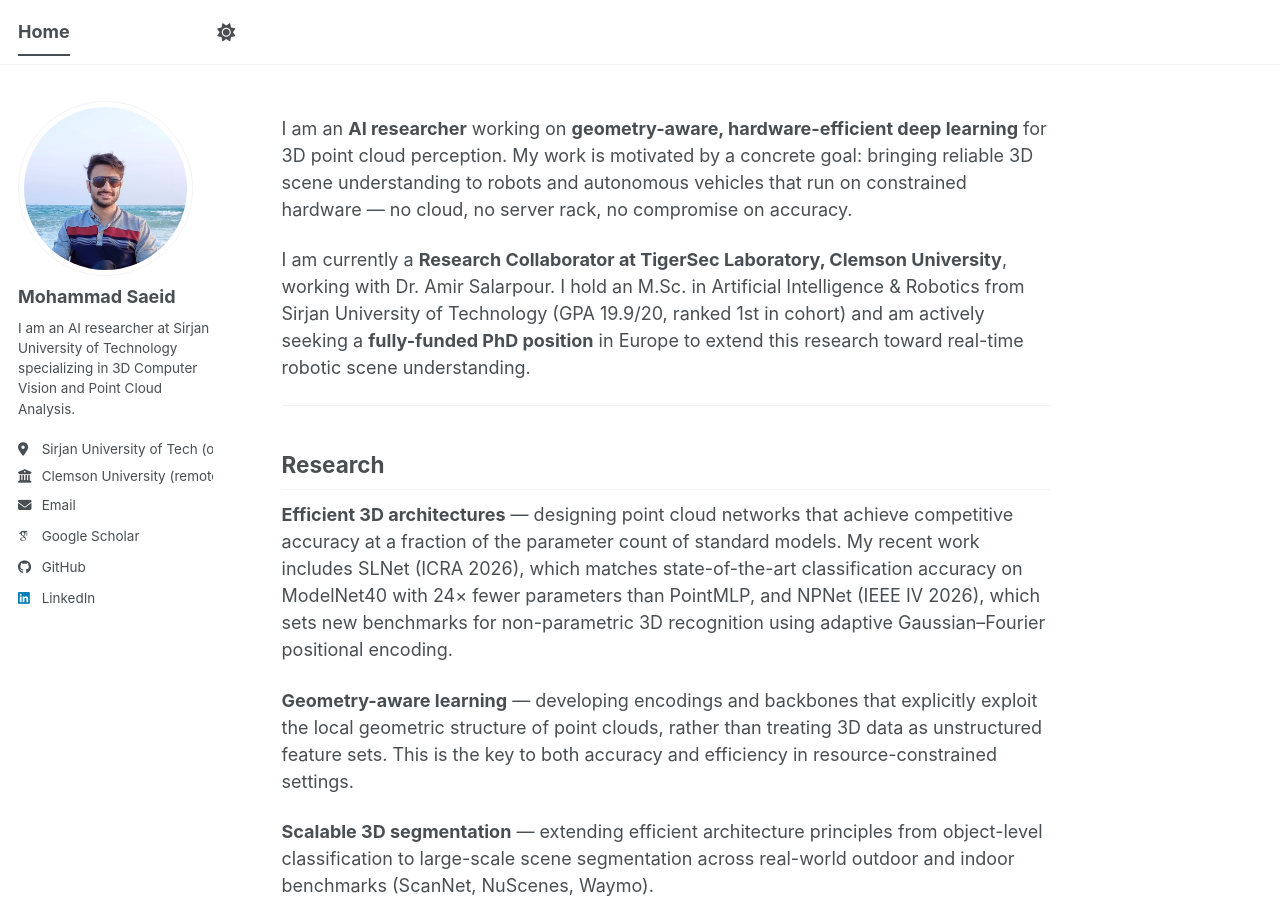
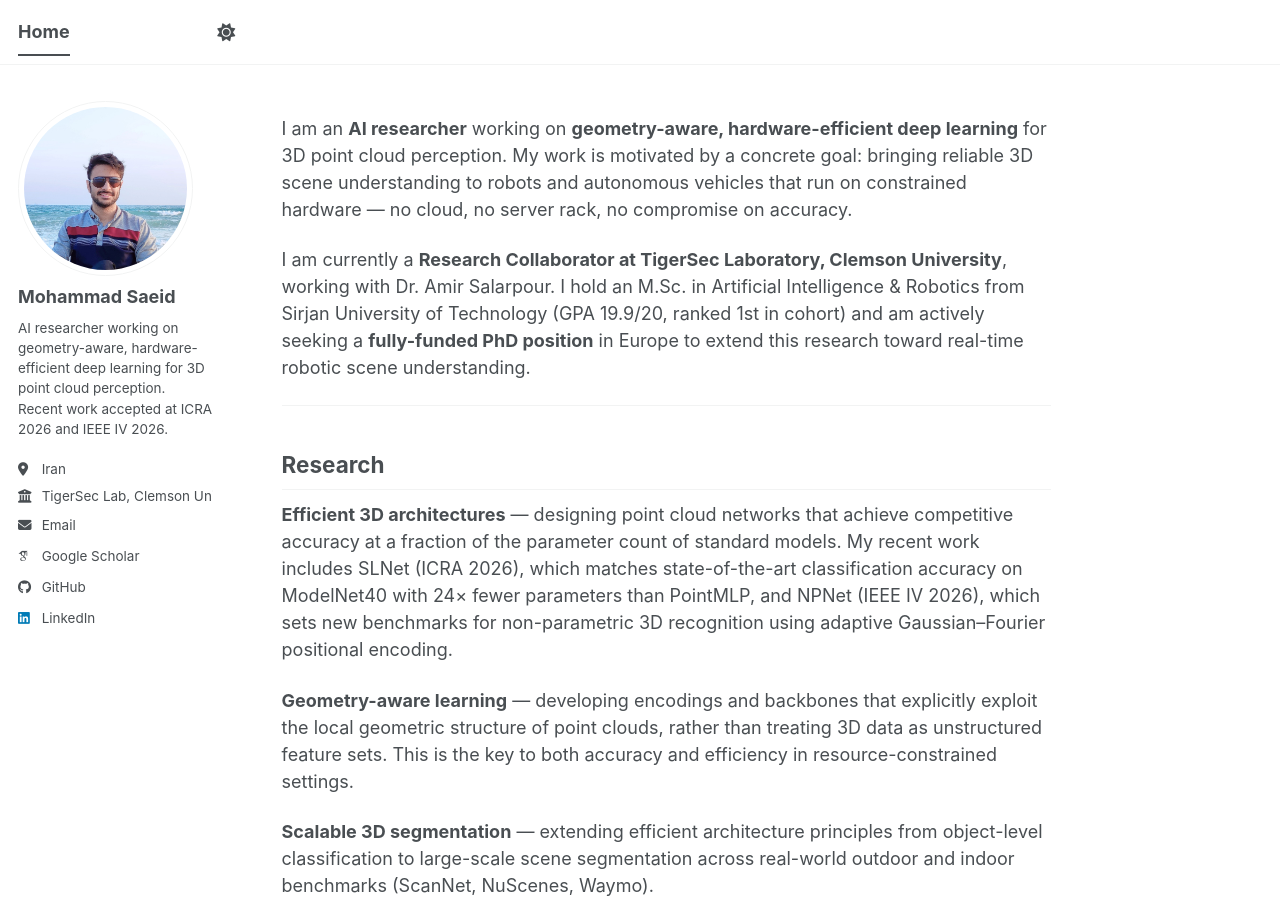
Before and after one commit to m-saeid/m-saeid.github.io, a Jekyll site: the page built from _pages/about.md, in a window 1280 px wide and 900 px high. Built offline with Jekyll 4.4.1, drawn with Linux system fonts in a browser that asks for light colours; some web fonts are replaced; a script bundle is joined from its source files by our own code; library files that are not in the unit come from our copies.

Commit message:
Update _config.yml

```diff
--- a/_config.yml
+++ b/_config.yml
@@ -12,7 +12,7 @@
 title                    : "Home" # "Your Name / Site Title"
 title_separator          : "-"
 name                     : &name "Mohammad Saeid"
-description              : &description "Lecturer & Machine Learning Researcher at Sirjan University of Technology"   # Update this with a general description of your site, this is the default if not overridden by a page
+description              : &description "AI Researcher — Efficient 3D Deep Learning & Point Cloud Perception"
 url                      : https://m-saeid.github.io # The base hostname & protocol for your site e.g. "https://[your GitHub username].github.io",
                                                            # or if you already have some other page hosted on Github then use "https://[your GitHub username].github.io/[Your Repo Name]"
 baseurl                  : "" # the subpath of your site, e.g. "/blog"
@@ -26,9 +26,9 @@
   avatar           : "profile.png"
   name             : "Mohammad Saeid"
   pronouns         : # example: "she/her"
-  bio              : "I am an AI researcher at Sirjan University of Technology specializing in 3D Computer Vision and Point Cloud Analysis."
-  location         : "Sirjan University of Tech (onsite)" # "Earth"
-  employer         : "Clemson University (remote)"
+  bio              : "AI researcher working on geometry-aware, hardware-efficient deep learning for 3D point cloud perception. Recent work accepted at ICRA 2026 and IEEE IV 2026."
+  location         : "Iran" # "Earth"
+  employer         : "TigerSec Lab, Clemson University (remote)"
   uri              : # URL
   email            : "m.saeid@stu.sirjantech.ac.ir"
 
```
